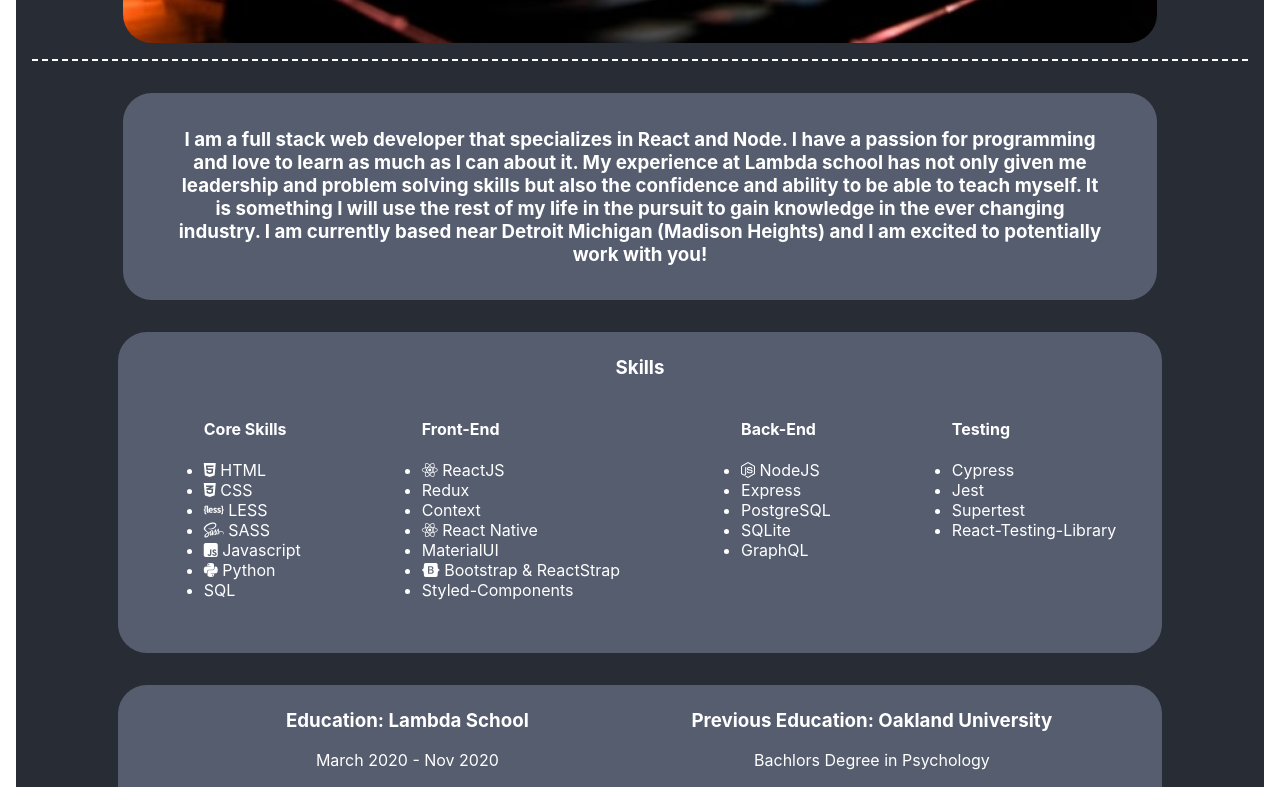
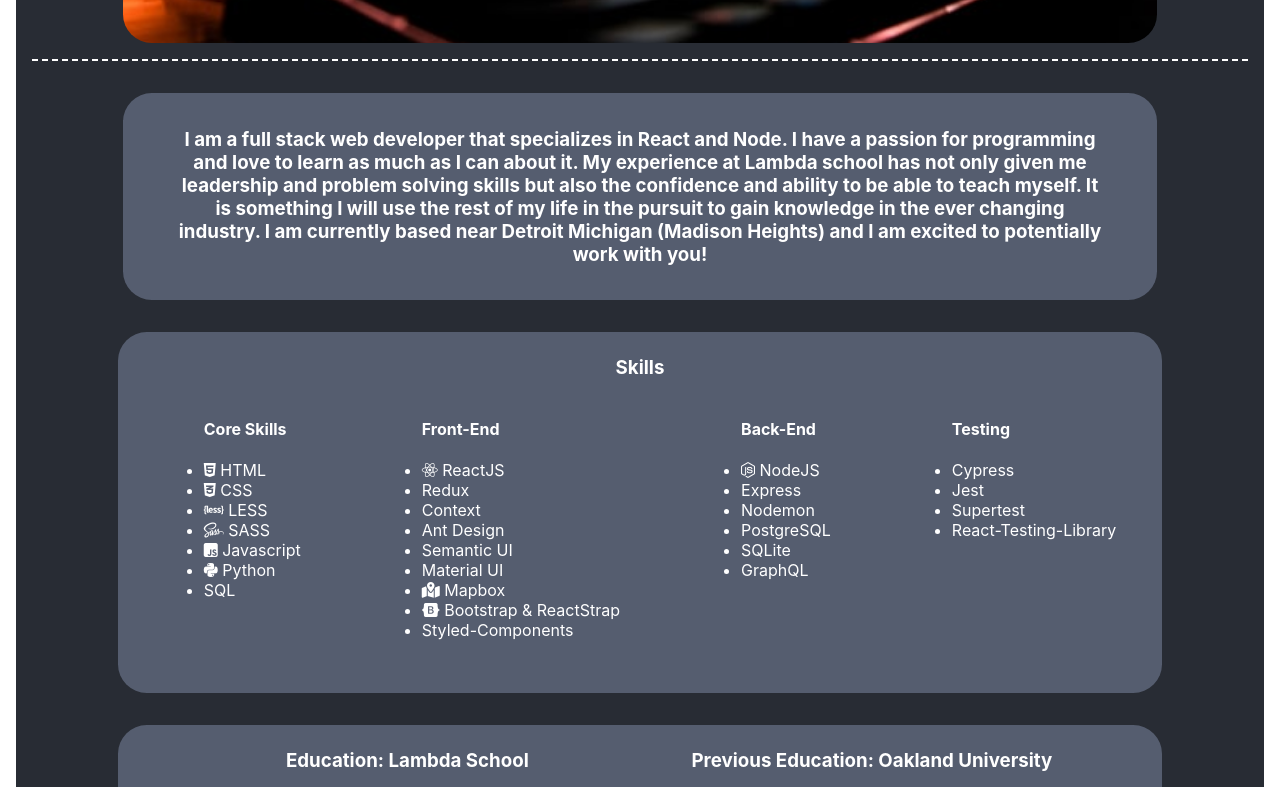
Before and after one commit to meloegel/portfolio, a React (Create React App) app: page / in a window 1280 px wide. Shown: the part 389-1176 px from the top of the page. Built offline with nearby package versions, Linux system fonts and the light colour scheme.

Commit message:
updated skills section

```diff
--- a/src/components/skills.js
+++ b/src/components/skills.js
@@ -26,8 +26,10 @@ const Skills = () => {
                             <li><i className="fab fa-react"></i> ReactJS</li>
                             <li>Redux</li>
                             <li>Context</li>
-                            <li><i className="fab fa-react"></i> React Native</li>
-                            <li>MaterialUI</li>
+                            <li>Ant Design</li>
+                            <li>Semantic UI</li>
+                            <li>Material UI</li>
+                            <li><i class="fas fa-map-marked-alt"></i> Mapbox</li>
                             <li><i className="fab fa-bootstrap"></i> Bootstrap & ReactStrap</li>
                             <li>Styled-Components</li>
                         </ul>
@@ -37,6 +39,7 @@ const Skills = () => {
                             <h4>Back-End</h4>
                             <li><i className="fab fa-node-js"></i> NodeJS</li>
                             <li>Express</li>
+                            <li>Nodemon</li>
                             <li>PostgreSQL</li>
                             <li>SQLite</li>
                             <li>GraphQL</li>
```
